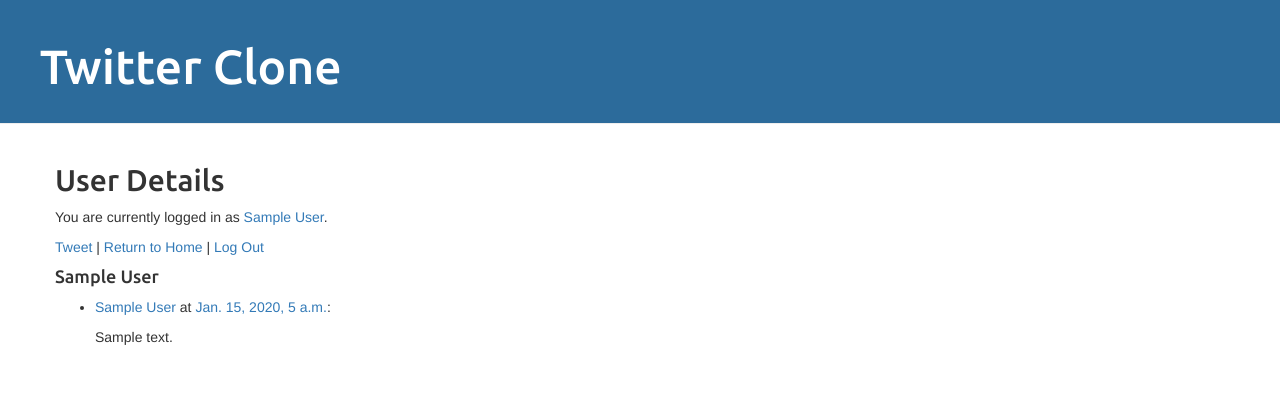
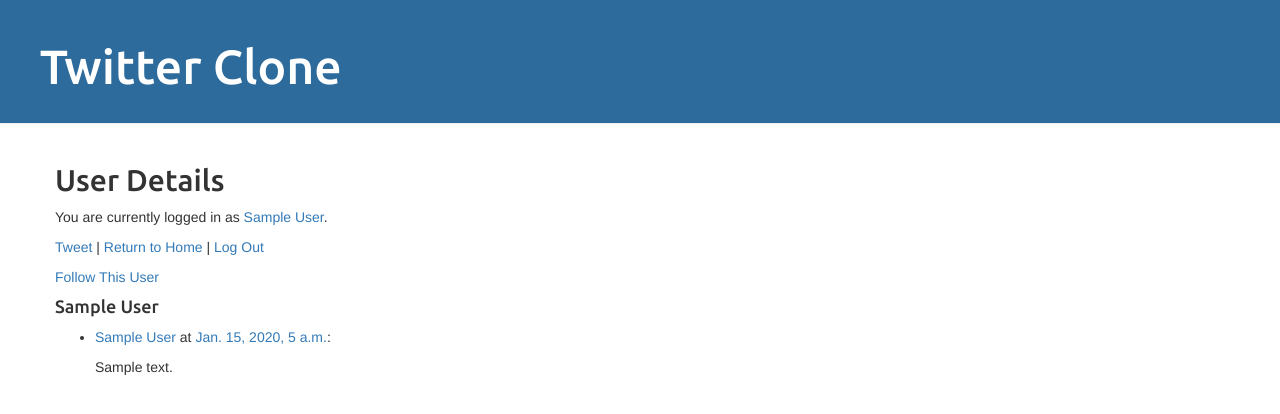
Before and after one commit to benjmm/kaseq4-twitterclone, a Django app: page /user/1/ in a window 1280 px wide. Shown: the top 414 px of the page. Run offline with Django 3.2, Linux system fonts and the light colour scheme; a user stored in the database is signed in; tables that the repository leaves empty hold one stand-in row (values such as "Sample post"); some libraries are stand-ins or nearby versions.

Commit message:
follow functionality working

```diff
--- a/templates/user.html
+++ b/templates/user.html
@@ -3,6 +3,10 @@
 <h2>User Details</h2>
 
 {% include 'nav.html' %}
+
+{% if request.user.is_authenticated %}
+<p><a href="/follow/{{ user.id }}">Follow This User</a></p>
+{% endif %}
 
 <h4>{{ user.display_name }}</h4>
 
--- a/twitteruser/urls.py
+++ b/twitteruser/urls.py
@@ -5,4 +5,6 @@ from twitteruser import views
 urlpatterns = [
     path('user/<int:id>/', views.UserView, name='user'),
     path('register/', views.RegisterView, name='register'),
+    path('follow/<int:id>/', views.FollowView, name='follow'),
+    path('unfollow/<int:id>/', views.UnfollowView, name='unfollow'),
 ]
--- a/twitteruser/views.py
+++ b/twitteruser/views.py
@@ -1,6 +1,6 @@
 from django.shortcuts import render, reverse, HttpResponseRedirect
 from django.contrib.auth import login, authenticate
-# from django.contrib.auth.decorators import login_required
+from django.contrib.auth.decorators import login_required
 from .models import TwitterUser
 from tweet.models import Tweet
 from .forms import TwitterUserCreationForm
@@ -34,3 +34,14 @@ def RegisterView(request):
     form = TwitterUserCreationForm()
 
     return render(request, html, {'form': form})
+
+
+@login_required
+def FollowView(request, id):
+    request.user.following.add(TwitterUser.objects.get(id=id))
+    return HttpResponseRedirect(reverse('home'))
+
+
+@login_required
+def UnfollowView(request, id):
+    return HttpResponseRedirect(reverse('home'))
```
